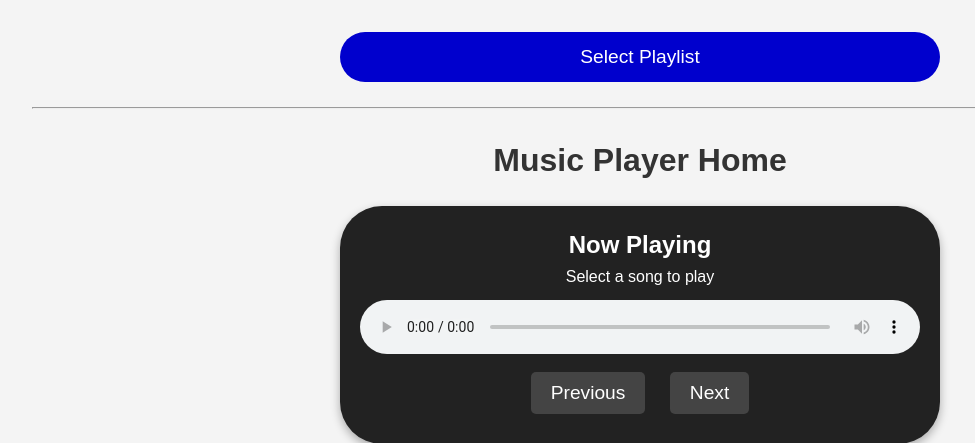
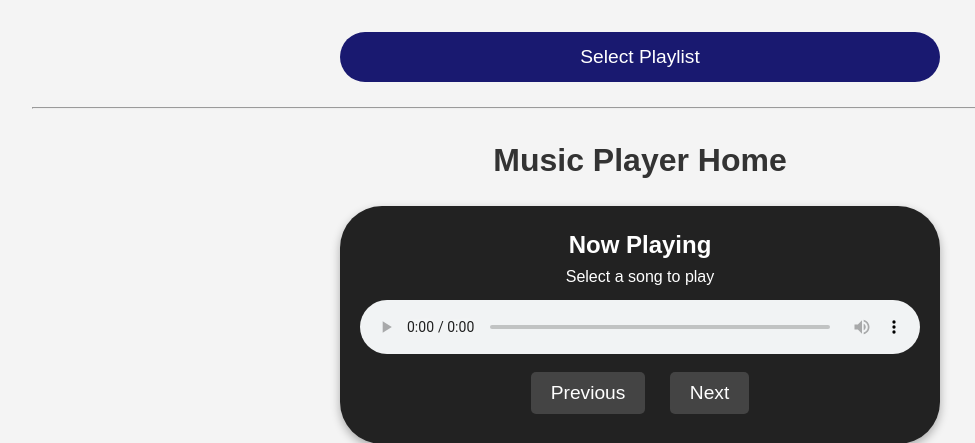
Before and after one commit to djdinnebeil/tunes-and-more, a Flask app: page /songs/player in a window 1280 px wide. Shown: the part 63-506 px from the top of the page, without its empty margins (0-975 px from the left). Run offline with Flask 3, Linux system fonts and the light colour scheme; the visitor is signed in with stand-in values (Sample User, id 1); data that the repository does not hold is empty.

Commit message:
Updated styles

```diff
--- a/app/static/css/styles.css
+++ b/app/static/css/styles.css
@@ -282,7 +282,7 @@ footer {
 }
 
 .dropdown-button {
-    background-color: mediumblue;
+    background-color: midnightblue;
     color: white;
     padding: 10px 20px;
     border: none;
```
Also changed, not shown: other parts of app/static/css/styles.css (+1 -1 lines).
